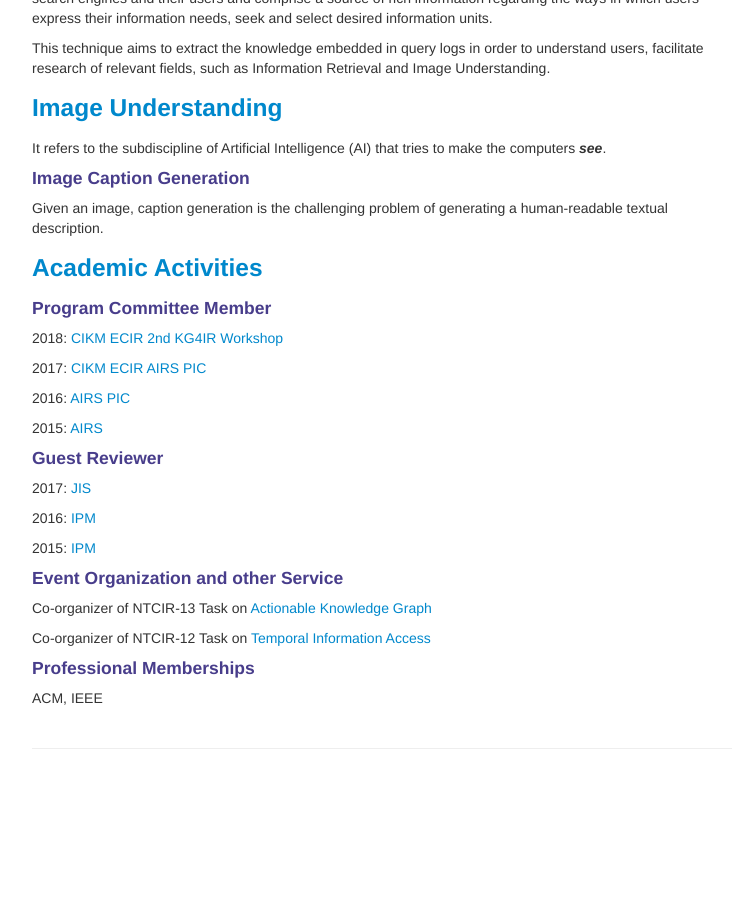
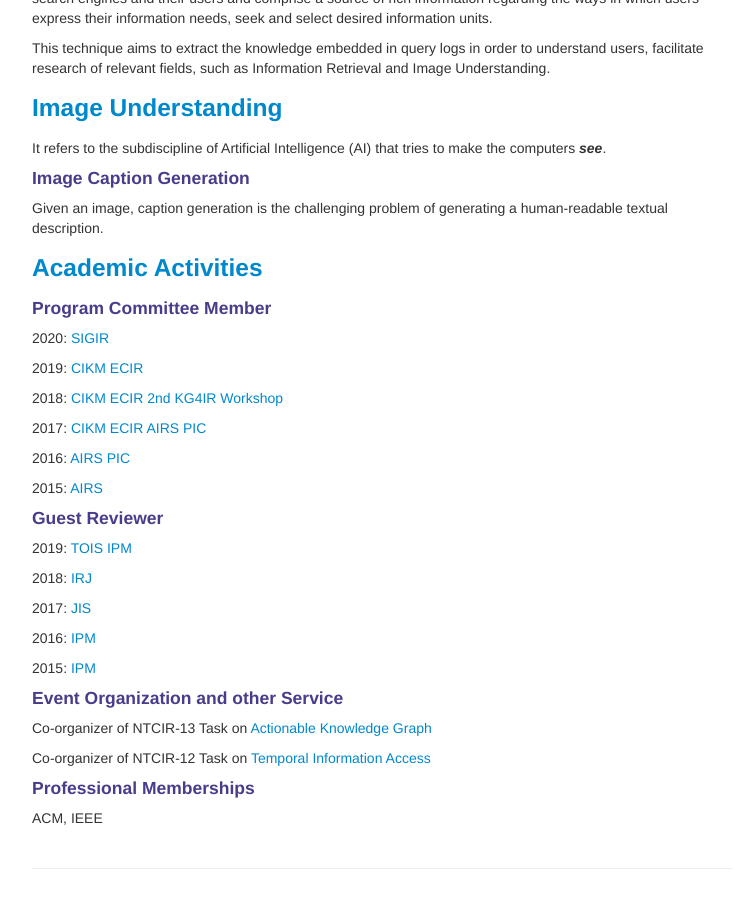
Before and after one commit to ii-research-yu/ii-research-yu.github.io, a Jekyll site: the page built from pages/research.md, in a window 1280 px wide and 900 px high, scrolled down 904 px. Shown: the whole window, without its empty margins (258-992 px from the left). Built offline with Jekyll 4.4.1, drawn with Linux system fonts in a browser that asks for light colours; before the commit the page ends 1684 px from its top, so only the background shows below that.

Commit message:
Update research.md

```diff
--- a/pages/research.md
+++ b/pages/research.md
@@ -42,6 +42,10 @@ Given an image, caption generation is the challenging problem of generating a hu
 
 #### Program Committee Member
 
+2020: [SIGIR](https://sigir.org/sigir2020/)
+
+2019: [CIKM](http://cikm2019.org) [ECIR](http://ecir2019.org/)
+
 2018: [CIKM](http://www.cikm2018.units.it) [ECIR](https://www.ecir2018.org) [2nd KG4IR Workshop](https://kg4ir.github.io )
 
 2017: [CIKM](http://cikm2017.org/) [ECIR](http://ecir2017.org/) [AIRS](http://www.airs2017.org) [PIC](http://pic2017.njust.edu.cn)
@@ -51,6 +55,10 @@ Given an image, caption generation is the challenging problem of generating a hu
 2015: [AIRS](http://airs-conference.org/2015/)
 
 #### Guest Reviewer
+
+2019: [TOIS](https://dl.acm.org/journal/tois) [IPM](https://www.journals.elsevier.com/information-processing-and-management/)
+
+2018: [IRJ](https://link.springer.com/journal/10791)
 
 2017: [JIS](http://journals.sagepub.com/home/jis)
 
```
